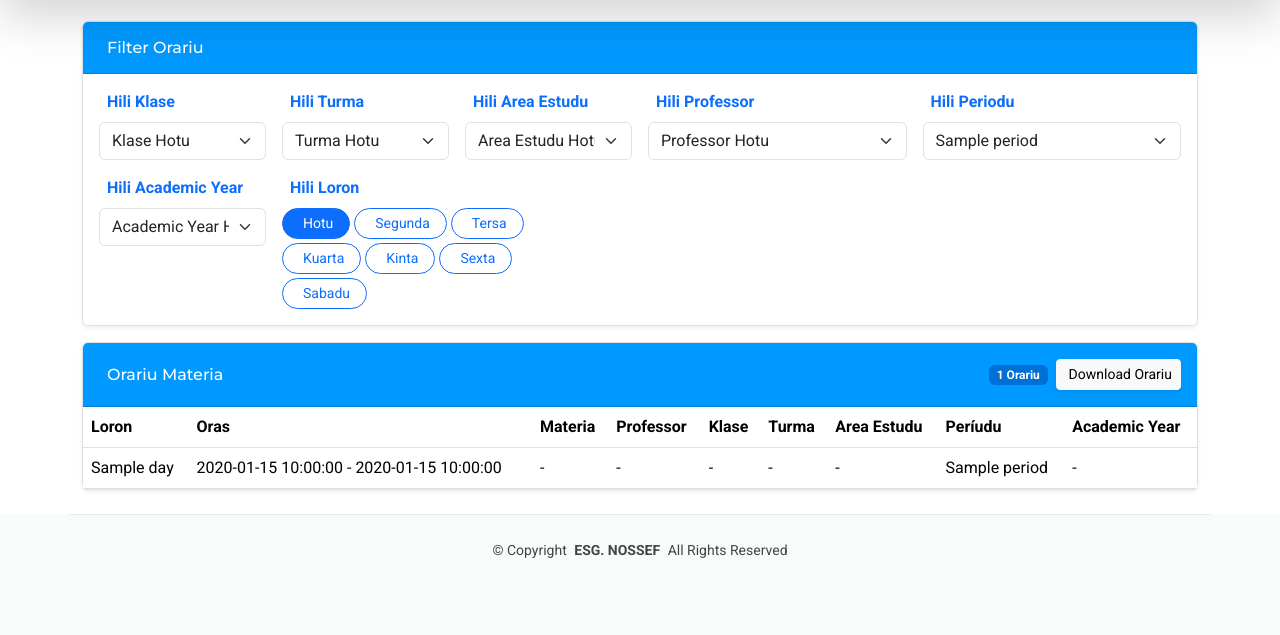
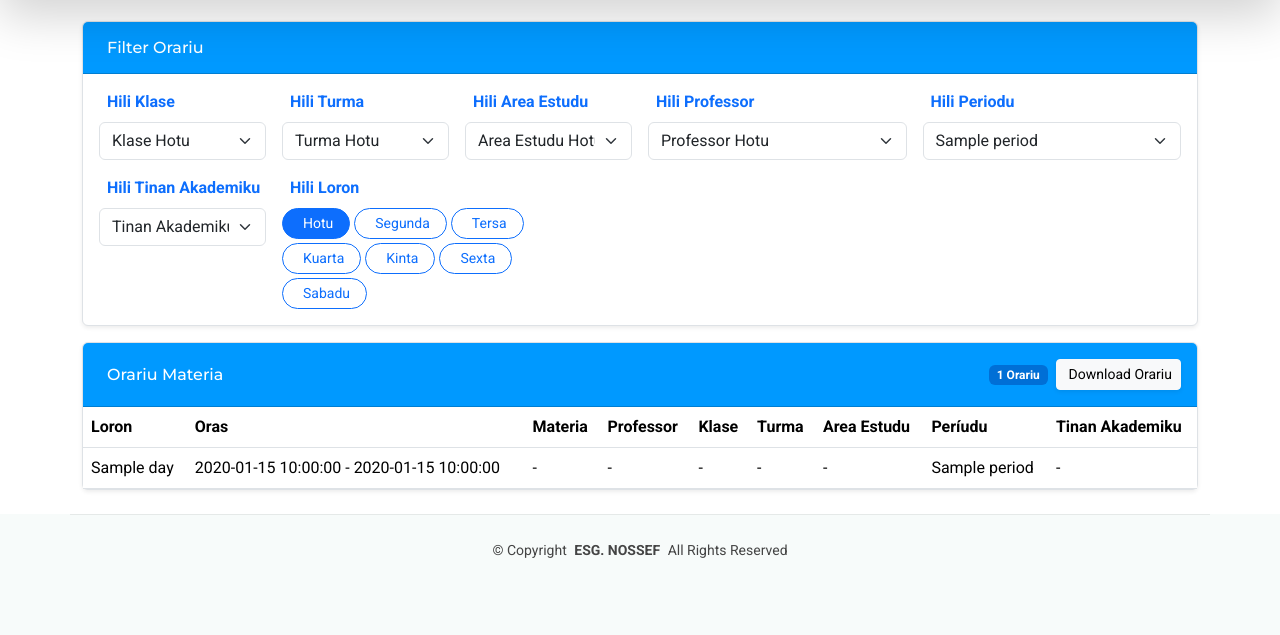
Before and after one commit to LeonardoXimenes25/sia-nossef-v2, a Laravel app: template resources/views/pages/timetable/index.blade.php in a window 1280 px wide. Shown: the part 79-714 px from the top of the page. Run offline with Laravel 12, Linux system fonts and the light colour scheme; the template is opened without the code that fills it: most values are stand-ins (such as "Sample title", 1, 10 or a date in 2020); some libraries are stand-ins or nearby versions.

Commit message:
hadia bugs oituan

```diff
--- a/resources/views/pages/timetable/index.blade.php
+++ b/resources/views/pages/timetable/index.blade.php
@@ -72,9 +72,9 @@
 
                     <!-- Academic Year -->
                     <div class="col-md-2">
-                        <label class="form-label fw-semibold text-primary"><i class="fas fa-calendar-alt me-2"></i>Hili Academic Year</label>
+                        <label class="form-label fw-semibold text-primary"><i class="fas fa-calendar-alt me-2"></i>Hili Tinan Akademiku</label>
                         <select class="form-select border" id="year-select">
-                            <option value="all" selected>Academic Year Hotu</option>
+                            <option value="all" selected>Tinan Akademiku Hotu</option>
                             @foreach($academicYears as $year)
                                 <option value="{{ $year->id }}">{{ $year->name }}</option>
                             @endforeach
@@ -138,7 +138,7 @@
                             <th>Turma</th>
                             <th>Area Estudu</th>
                             <th>Períudu</th>
-                            <th>Academic Year</th>
+                            <th>Tinan Akademiku</th>
                         </tr>
                     </thead>
                     <tbody>
```
